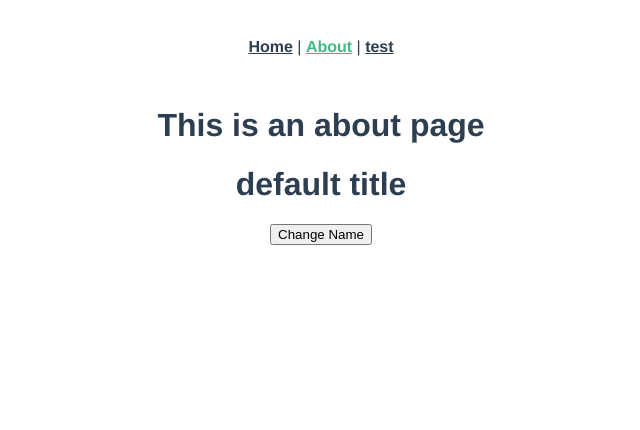
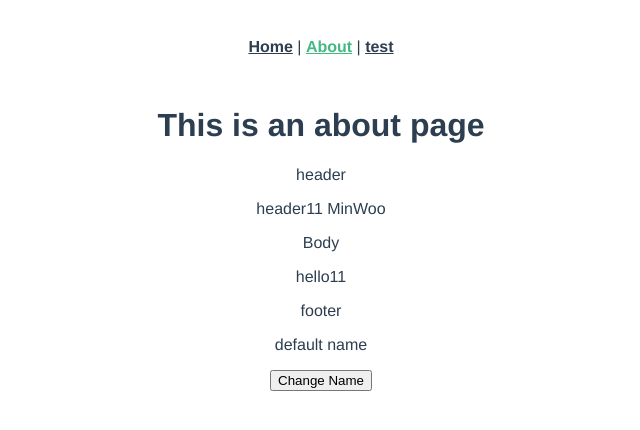
Before and after one commit to hsok0070/basic-vue_-2-, a Vue app: page /about in a window 1280 px wide. Shown: the top 430 px of the page, without its empty margins (319-959 px from the left). Built offline with nearby package versions, Linux system fonts and the light colour scheme.

Commit message:
[ADD] (v-slot 공부) About.vue (부모컴포넌트)에서 MinWoo.vue(자식컴포넌트)에 v-slot으로 데이터 전달하기

```diff
--- a/src/components/MinWoo.vue
+++ b/src/components/MinWoo.vue
@@ -1,7 +1,12 @@
 <template>
     <div>
-        <h1>{{ title }}</h1>
-        <!-- <p> {{ name }}</p> -->
+        <p>header</p>
+        <!-- <h1>{{ title }}</h1> -->
+        <slot name='header' :test='test'></slot>
+        <p>Body</p>
+        <slot></slot>
+        <p>footer</p>
+        <p> {{ name }}</p>
         <button @click="updateName">Change Name</button>
     </div>
 </template>
@@ -12,6 +17,7 @@ export default {
     return {
       /* name: 'MinWoo' */ /* props에서 name을 사용하고 있기때문에 다른곳에서 사용 불가 */
       /* name: '' */
+      test: 'MinWoo'
     }
   },
   methods: {
--- a/src/views/About.vue
+++ b/src/views/About.vue
@@ -1,7 +1,16 @@
 <template>
   <div class="about">
     <h1>This is an about page</h1>
-    <MinWoo></MinWoo>
+    <MinWoo>
+      <template #header="props"> <!-- v-slot은 #으로 줄여서 사용가능 -->
+        <p>header11 {{ props.test}}</p>
+      </template>
+      <template #default>
+        <div>
+          hello11
+        </div>
+      </template>
+    </MinWoo>
   </div>
 </template>
 
```
